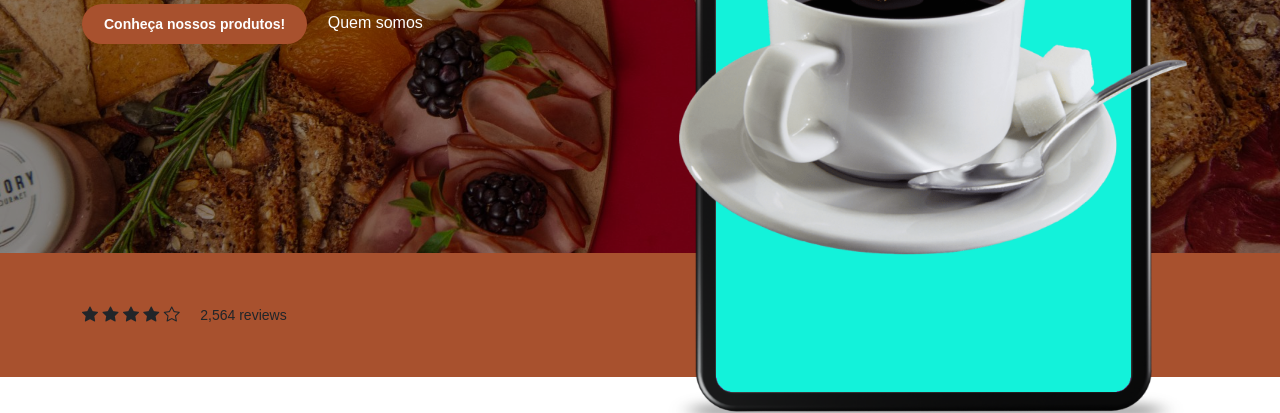
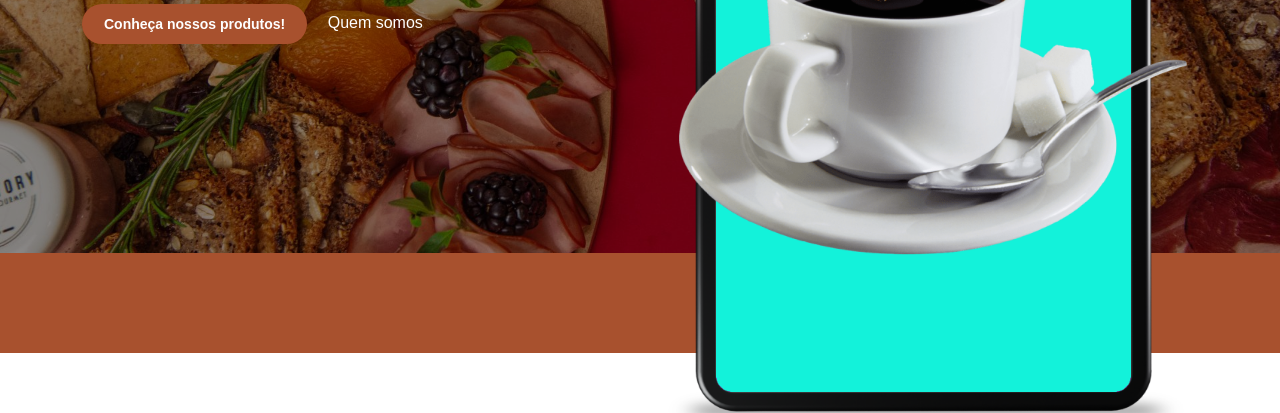
Before and after one commit to mktanalytics24/site, a plain HTML site: page index.html in a window 1280 px wide. Shown: the part 409-822 px from the top of the page. Drawn offline with nearby package versions, Linux system fonts and the light colour scheme; some packages are replaced by stand-ins of ours; a script that the page names is missing; a web font is replaced by a local one.

Commit message:
Update index.html

```diff
--- a/index.html
+++ b/index.html
@@ -96,13 +96,6 @@ https://templatemo.com/tm-588-ebook-landing
 
                         <div class="col-lg-8 col-12">
                             <div class="avatar-group d-flex flex-wrap align-items-center">                                <div class="reviews-group mt-3 mt-lg-0">
-                                    <i class="bi-star-fill"></i>
-                                    <i class="bi-star-fill"></i>
-                                    <i class="bi-star-fill"></i>
-                                    <i class="bi-star-fill"></i>
-                                    <i class="bi-star"></i>
-
-                                    <small class="ms-3">2,564 reviews</small>
                                 </div>
                             </div>
                         </div>
```
